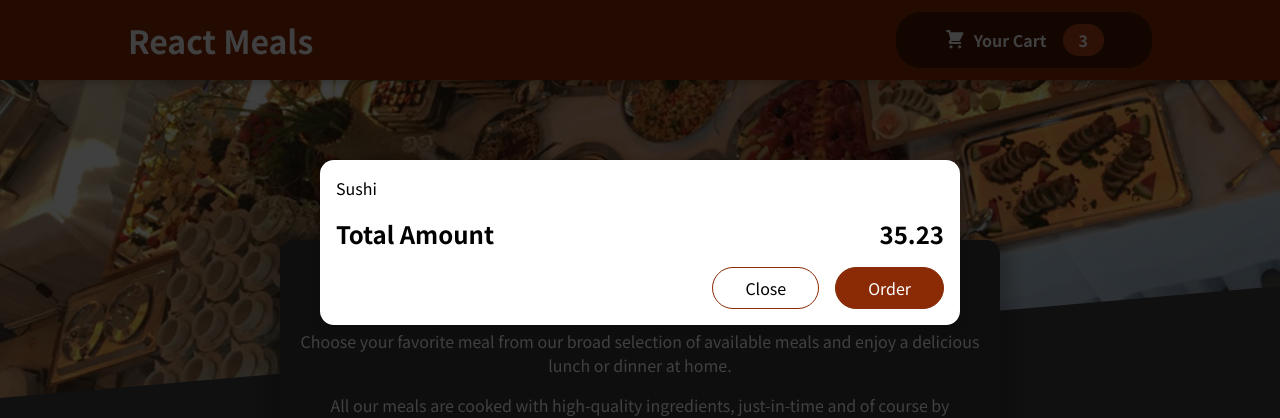
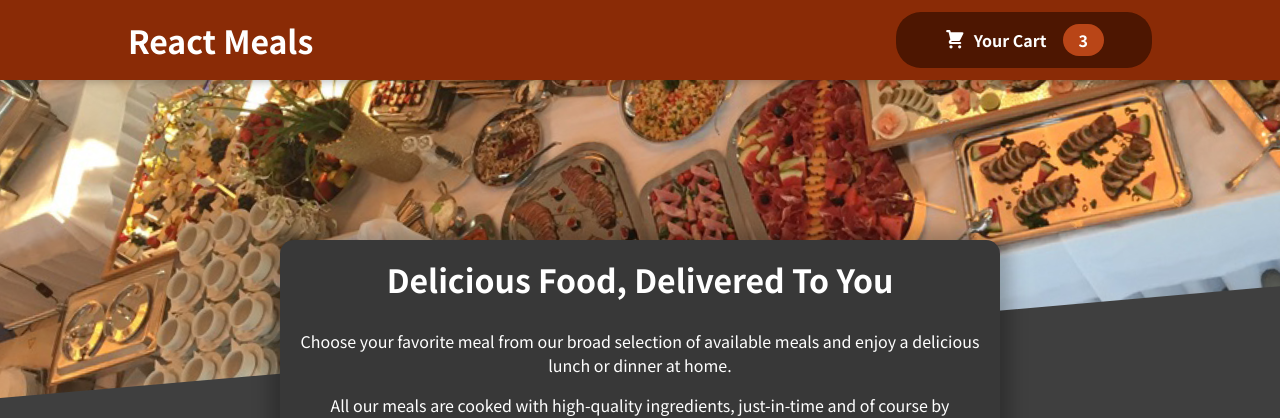
Before and after one commit to Sammy970/Food-Order-App-ReactJS, a React (Create React App) app: page / in a window 1280 px wide. Shown: the top 418 px of the page. Built offline with nearby package versions, Linux system fonts and the light colour scheme.

Commit message:
Added showCart, hideCart states

```diff
--- a/src/App.js
+++ b/src/App.js
@@ -1,14 +1,24 @@
-import { React } from "react";
+import { React, useState } from "react";
 
 import Header from "./components/Layout/Header";
 import Meals from "./components/Meals/Meals";
 import Cart from "./components/Cart/Cart";
 
 function App() {
+  const [cartIsShown, setCartIsShown] = useState(false);
+
+  const showCartHandler = () => {
+    setCartIsShown(true);
+  };
+
+  const hideCartHandler = () => {
+    setCartIsShown(false);
+  };
+
   return (
     <>
-      <Cart />
-      <Header />
+      {cartIsShown && <Cart onClose={hideCartHandler} />}
+      <Header onShowCart={showCartHandler} />
       <main>
         <Meals />
       </main>
--- a/src/components/Cart/Cart.js
+++ b/src/components/Cart/Cart.js
@@ -12,14 +12,16 @@ const Cart = (props) => {
   );
 
   return (
-    <Modal>
+    <Modal onClose={props.onClose}>
       {cartItems}
       <div className={classes.total}>
         <span>Total Amount</span>
         <span>35.23</span>
       </div>
       <div className={classes.actions}>
-        <button className={classes["button-alt"]}>Close</button>
+        <button className={classes["button-alt"]} onClick={props.onClose}>
+          Close
+        </button>
         <button className={classes.button}>Order</button>
       </div>
     </Modal>
--- a/src/components/Layout/Header.js
+++ b/src/components/Layout/Header.js
@@ -10,7 +10,7 @@ const Header = (props) => {
     <>
       <header className={classes.header}>
         <h1>React Meals</h1>
-        <HeaderCartButton />
+        <HeaderCartButton onClick={props.onShowCart} />
       </header>
       <div className={classes["main-image"]}>
         <img src={mealsImage} alt="A table full of delecious food" />
--- a/src/components/Layout/HeaderCartButton.js
+++ b/src/components/Layout/HeaderCartButton.js
@@ -4,7 +4,7 @@ import classes from "./HeaderCartButton.module.css";
 
 export const HeaderCartButton = (props) => {
   return (
-    <button className={classes.button}>
+    <button className={classes.button} onClick={props.onClick}>
       <span className={classes.icon}>
         <CartIcon />
       </span>
--- a/src/components/UI/Modal.js
+++ b/src/components/UI/Modal.js
@@ -3,7 +3,7 @@ import classes from "./Modal.module.css";
 import ReactDom from "react-dom";
 
 const Backdrop = (props) => {
-  return <div className={classes.backdrop}></div>;
+  return <div onClick={props.onClose} className={classes.backdrop}></div>;
 };
 const ModalOverlay = (props) => {
   return (
@@ -18,7 +18,10 @@ const portalElement = document.getElementById("overlays");
 const Modal = (props) => {
   return (
     <>
-      {ReactDom.createPortal(<Backdrop />, portalElement)}
+      {ReactDom.createPortal(
+        <Backdrop onClose={props.onClose} />,
+        portalElement
+      )}
       {ReactDom.createPortal(
         <ModalOverlay>{props.children}</ModalOverlay>,
         portalElement
```
